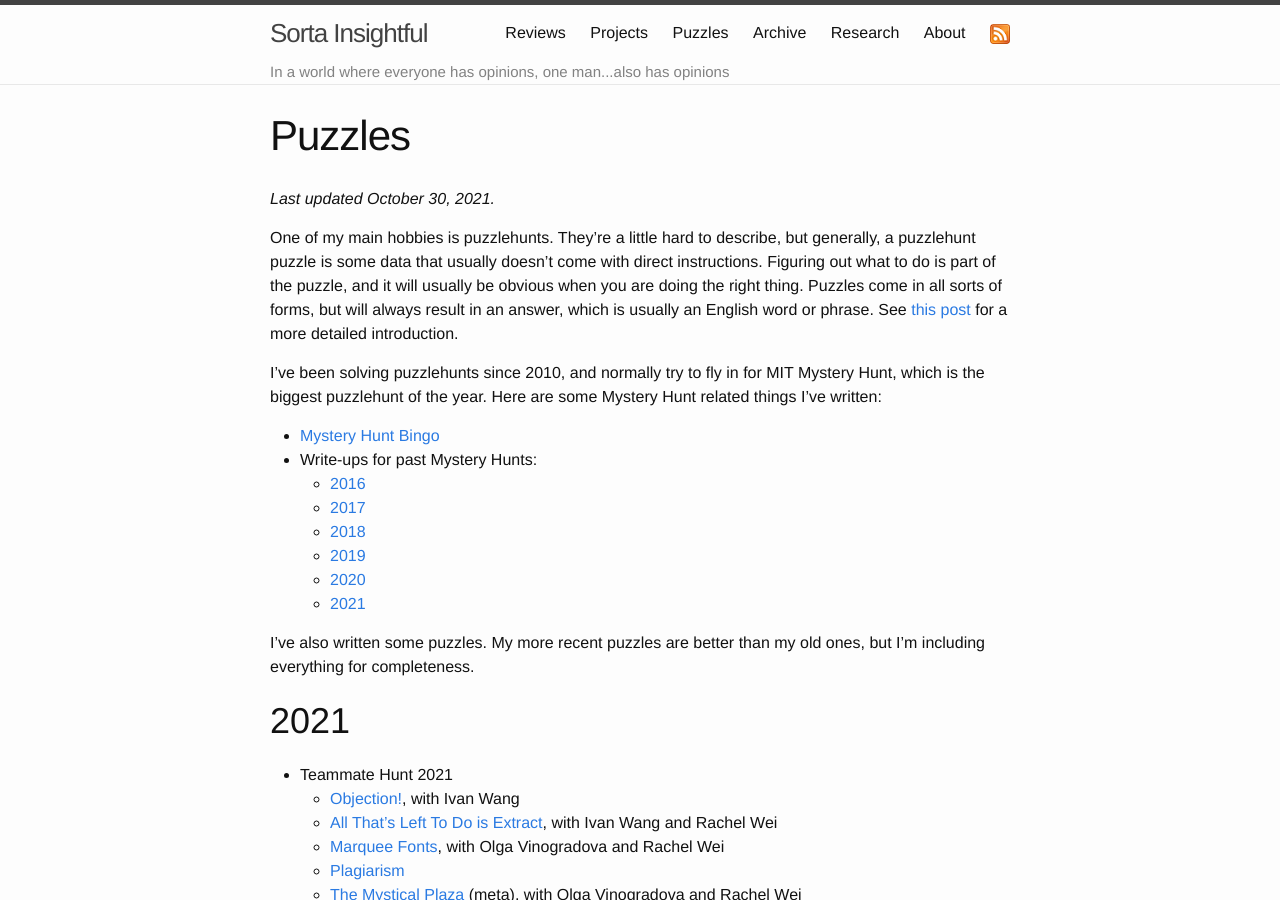
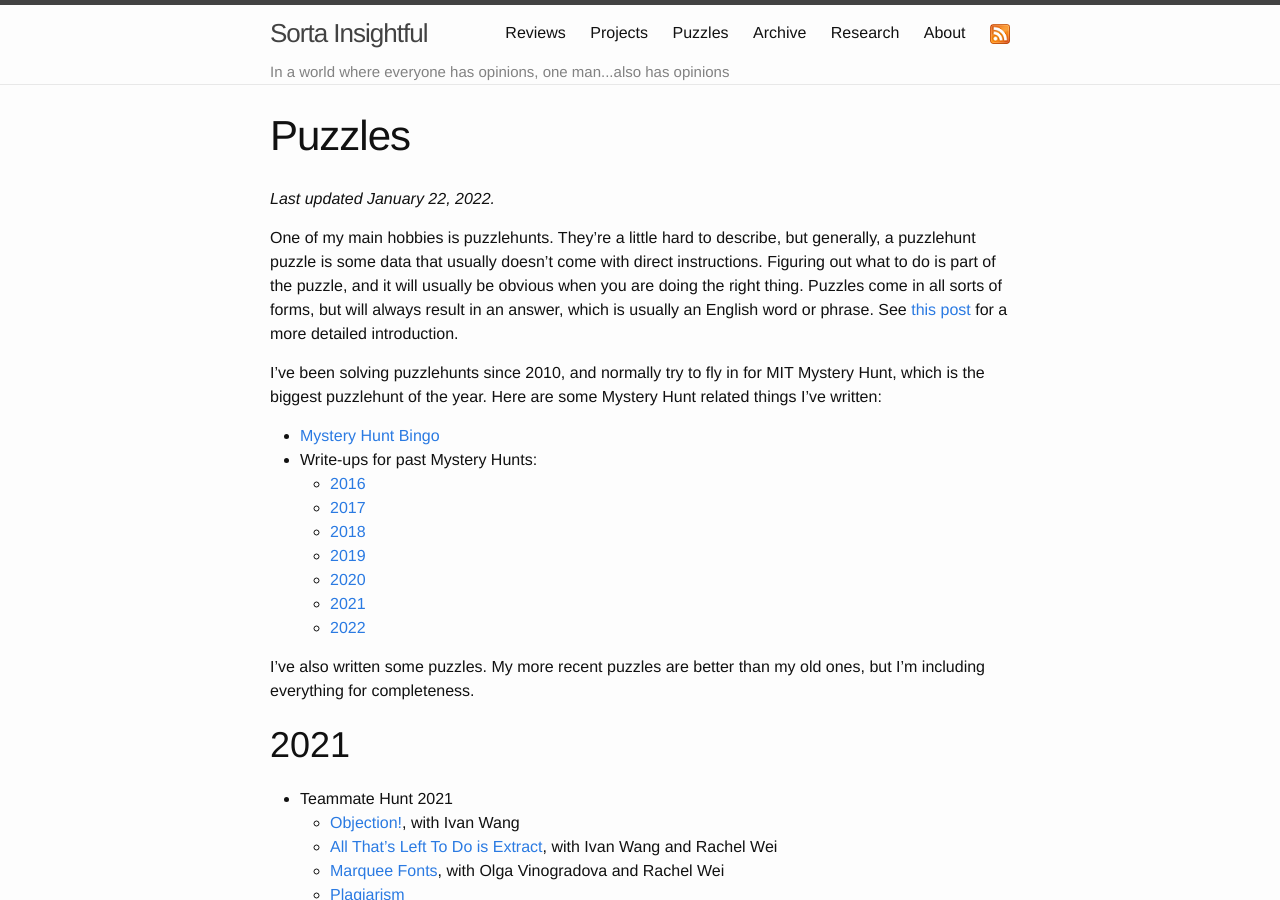
Before and after one commit to alexirpan/alexirpan.github.io, a Jekyll site: the page built from puzzles.markdown, in a window 1280 px wide and 900 px high. Built offline with Jekyll 4.4.1, drawn with Linux system fonts in a browser that asks for light colours; nearby versions of some CDN libraries.

Commit message:
Update puzzles page

```diff
--- a/puzzles.markdown
+++ b/puzzles.markdown
@@ -4,7 +4,7 @@ title: Puzzles
 permalink: /puzzles/
 ---
 
-*Last updated October 30, 2021.*
+*Last updated January 22, 2022.*
 
 One of my main hobbies is puzzlehunts. They're a little hard to describe,
 but generally, a puzzlehunt puzzle is some data that usually
@@ -25,6 +25,7 @@ Here are some Mystery Hunt related things I've written:
     * [2019]({% post_url 2019-01-26-mh-2019 %})
     * [2020]({% post_url 2020-01-22-mh-2020 %})
     * [2021]({% post_url 2021-01-29-mh-2021 %})
+    * [2022]({% post_url 2022-01-22-mh-2022 %})
 
 I've also written some puzzles.
 My more recent puzzles are better than my old ones, but I'm including everything for
```
